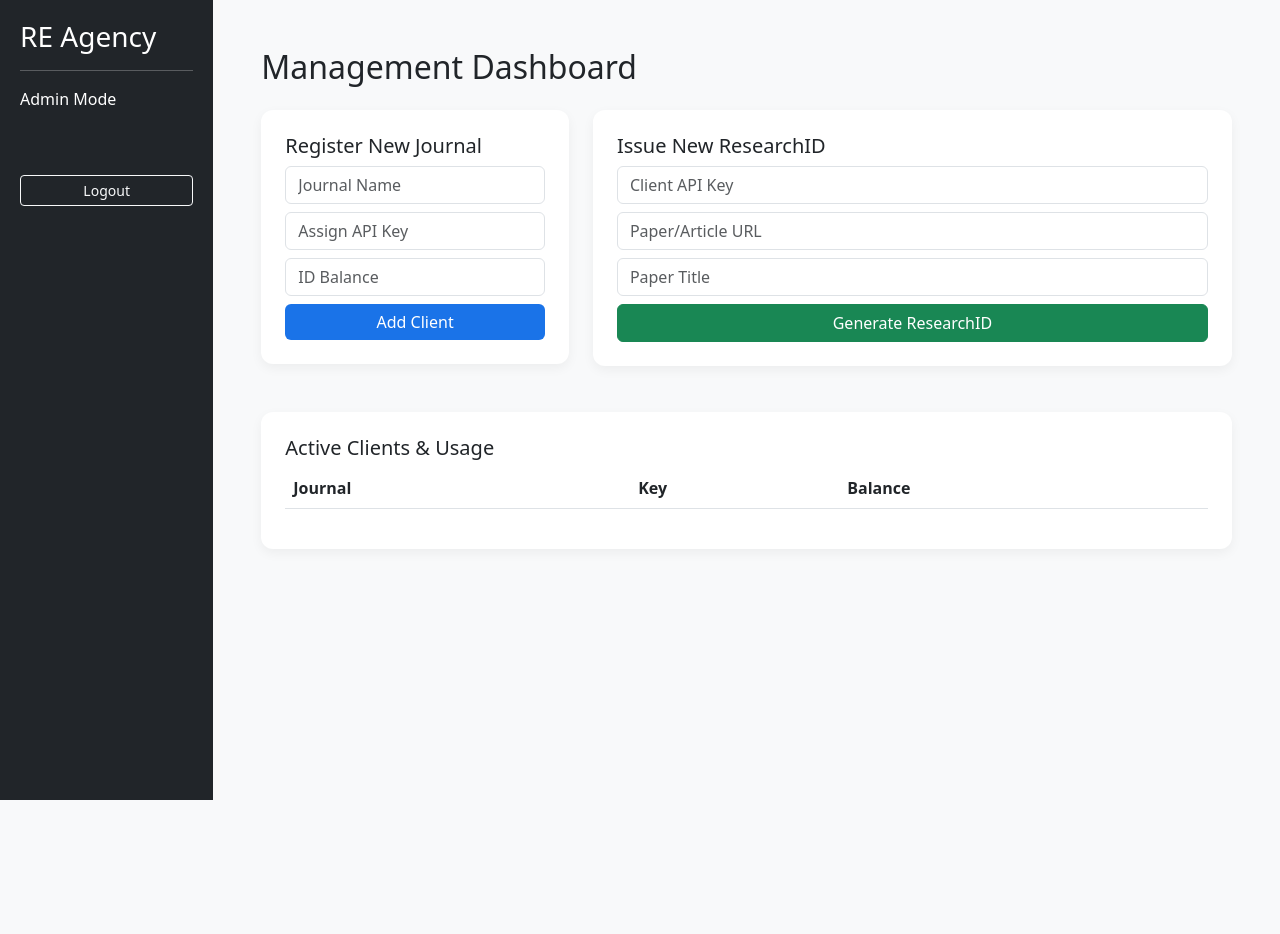
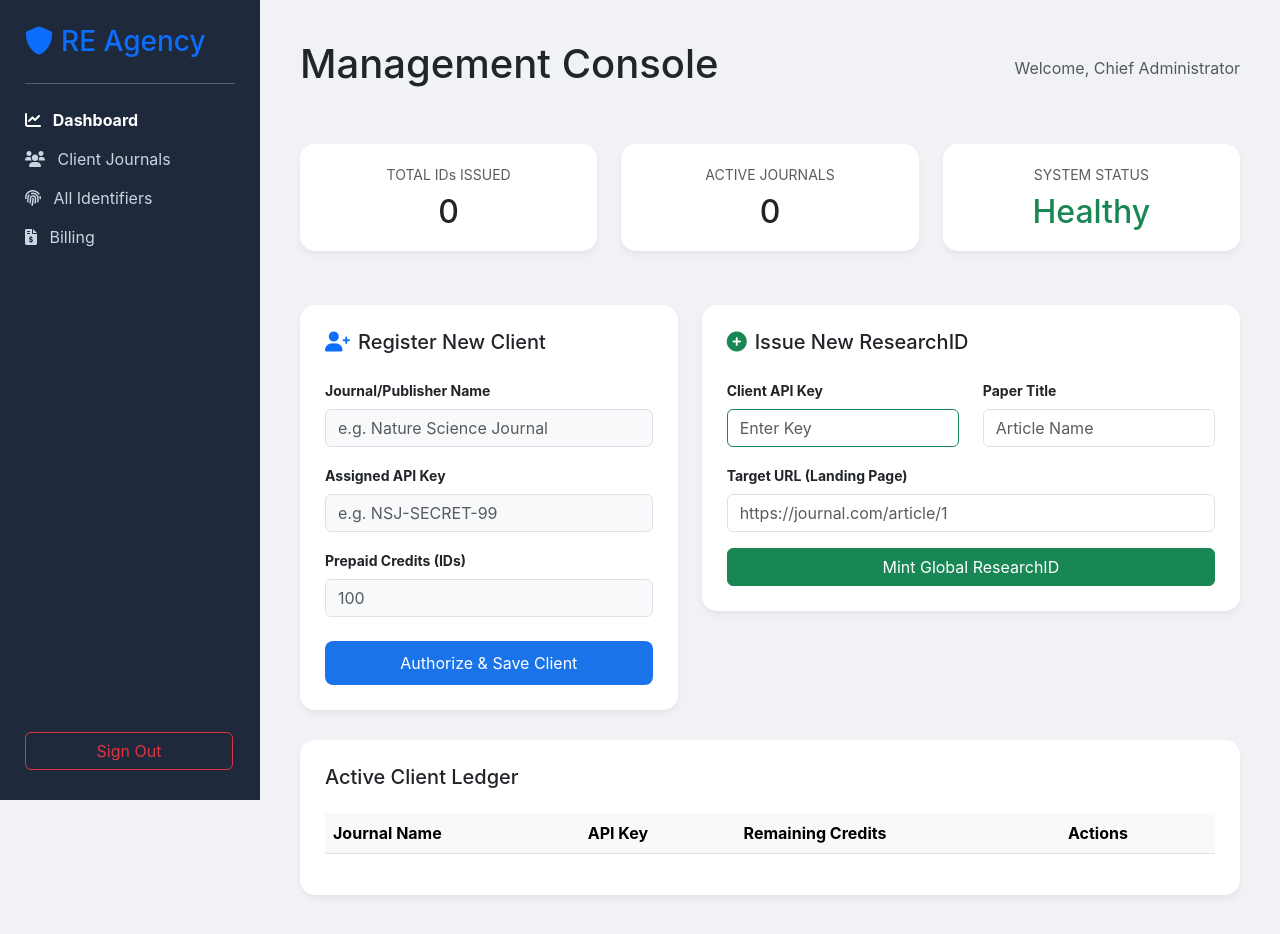
Before and after one commit to ayushgupta-hash/researchid-system, a website: page public/dashboard.html in a window 1280 px wide. Before the commit the page ends 800 px from the top, so only its background shows below. Drawn offline with nearby package versions, Linux system fonts and the light colour scheme; no server answers.

Commit message:
Update dashboard.html

```diff
--- a/public/dashboard.html
+++ b/public/dashboard.html
@@ -2,84 +2,183 @@
 <html lang="en">
 <head>
     <meta charset="UTF-8">
-    <title>ResearchID | Admin Panel</title>
+    <title>Research Edge | Admin Control Center</title>
     <link href="https://cdn.jsdelivr.net/npm/bootstrap@5.3.0/dist/css/bootstrap.min.css" rel="stylesheet">
+    <link rel="stylesheet" href="https://cdnjs.cloudflare.com/ajax/libs/font-awesome/6.0.0/css/all.min.css">
     <style>
-        body { background: #f8f9fa; }
-        .sidebar { background: #212529; min-height: 100vh; color: white; padding: 20px; }
-        .card { border: none; box-shadow: 0 4px 12px rgba(0,0,0,0.05); border-radius: 12px; }
-        .btn-primary { background: #1a73e8; border: none; }
+        :root { --primary: #1a73e8; --bg: #f0f2f5; }
+        body { background: var(--bg); font-family: 'Inter', sans-serif; }
+        .sidebar { background: #1e293b; min-height: 100vh; color: white; padding: 25px; position: fixed; width: 260px; }
+        .main { margin-left: 260px; padding: 40px; }
+        .stat-card { border: none; border-radius: 15px; transition: 0.3s; background: white; padding: 20px; box-shadow: 0 4px 6px rgba(0,0,0,0.05); }
+        .stat-card:hover { transform: translateY(-5px); }
+        .table-container { background: white; border-radius: 15px; padding: 25px; margin-top: 30px; box-shadow: 0 4px 6px rgba(0,0,0,0.05); }
+        .btn-primary { background: var(--primary); border: none; border-radius: 8px; padding: 10px 20px; }
+        .nav-link { color: #cbd5e1; margin-bottom: 15px; display: block; text-decoration: none; }
+        .nav-link.active { color: white; font-weight: bold; }
     </style>
 </head>
 <body>
-<div class="container-fluid">
-    <div class="row">
-        <div class="col-md-2 sidebar">
-            <h3>RE Agency</h3>
-            <hr>
-            <p>Admin Mode</p>
-            <a href="/" class="btn btn-outline-light btn-sm w-100 mt-5">Logout</a>
+
+<div class="sidebar">
+    <h3 class="mb-4 text-primary"><i class="fas fa-shield-alt me-2"></i>RE Agency</h3>
+    <hr class="mb-4">
+    <a href="#" class="nav-link active"><i class="fas fa-chart-line me-2"></i> Dashboard</a>
+    <a href="#" class="nav-link"><i class="fas fa-users me-2"></i> Client Journals</a>
+    <a href="#" class="nav-link"><i class="fas fa-fingerprint me-2"></i> All Identifiers</a>
+    <a href="#" class="nav-link"><i class="fas fa-file-invoice-dollar me-2"></i> Billing</a>
+    <div style="position: absolute; bottom: 30px; width: 80%;">
+        <a href="/" class="btn btn-outline-danger w-100">Sign Out</a>
+    </div>
+</div>
+
+<div class="main">
+    <div class="d-flex justify-content-between align-items-center mb-5">
+        <h1>Management Console</h1>
+        <div class="text-muted">Welcome, Chief Administrator</div>
+    </div>
+
+    <div class="row mb-4 text-center">
+        <div class="col-md-4">
+            <div class="stat-card">
+                <div class="text-muted small">TOTAL IDs ISSUED</div>
+                <div class="h2 mb-0 mt-2" id="totalIds">0</div>
+            </div>
         </div>
-        <div class="col-md-10 p-5">
-            <h2 class="mb-4">Management Dashboard</h2>
-            <div class="row">
-                <div class="col-md-4">
-                    <div class="card p-4 mb-4">
-                        <h5>Register New Journal</h5>
-                        <input type="text" id="newName" class="form-control mb-2" placeholder="Journal Name">
-                        <input type="text" id="newKey" class="form-control mb-2" placeholder="Assign API Key">
-                        <input type="number" id="newBal" class="form-control mb-2" placeholder="ID Balance">
-                        <button onclick="addClient()" class="btn btn-primary w-100">Add Client</button>
-                    </div>
-                </div>
-                <div class="col-md-8">
-                    <div class="card p-4">
-                        <h5>Issue New ResearchID</h5>
-                        <input type="text" id="mintKey" class="form-control mb-2" placeholder="Client API Key">
-                        <input type="url" id="mintUrl" class="form-control mb-2" placeholder="Paper/Article URL">
-                        <input type="text" id="mintTitle" class="form-control mb-2" placeholder="Paper Title">
-                        <button onclick="mintID()" class="btn btn-success w-100">Generate ResearchID</button>
-                        <div id="resultBox" class="alert alert-info mt-3" style="display:none"></div>
-                    </div>
-                </div>
+        <div class="col-md-4">
+            <div class="stat-card">
+                <div class="text-muted small">ACTIVE JOURNALS</div>
+                <div class="h2 mb-0 mt-2" id="totalClients">0</div>
             </div>
-            <div class="card p-4 mt-4">
-                <h5>Active Clients & Usage</h5>
-                <table class="table">
-                    <thead><tr><th>Journal</th><th>Key</th><th>Balance</th></tr></thead>
-                    <tbody id="clientTable"></tbody>
-                </table>
+        </div>
+        <div class="col-md-4">
+            <div class="stat-card">
+                <div class="text-muted small">SYSTEM STATUS</div>
+                <div class="h2 mb-0 mt-2 text-success">Healthy</div>
             </div>
         </div>
     </div>
+
+    <div class="row">
+        <div class="col-md-5">
+            <div class="table-container">
+                <h5 class="mb-4"><i class="fas fa-user-plus me-2 text-primary"></i>Register New Client</h5>
+                <div class="mb-3">
+                    <label class="form-label small fw-bold">Journal/Publisher Name</label>
+                    <input type="text" id="newName" class="form-control bg-light" placeholder="e.g. Nature Science Journal">
+                </div>
+                <div class="mb-3">
+                    <label class="form-label small fw-bold">Assigned API Key</label>
+                    <input type="text" id="newKey" class="form-control bg-light" placeholder="e.g. NSJ-SECRET-99">
+                </div>
+                <div class="mb-4">
+                    <label class="form-label small fw-bold">Prepaid Credits (IDs)</label>
+                    <input type="number" id="newBal" class="form-control bg-light" placeholder="100">
+                </div>
+                <button onclick="addClient()" class="btn btn-primary w-100">Authorize & Save Client</button>
+            </div>
+        </div>
+
+        <div class="col-md-7">
+            <div class="table-container">
+                <h5 class="mb-4"><i class="fas fa-plus-circle me-2 text-success"></i>Issue New ResearchID</h5>
+                <div class="row">
+                    <div class="col-md-6 mb-3">
+                        <label class="form-label small fw-bold">Client API Key</label>
+                        <input type="text" id="mintKey" class="form-control border-success" placeholder="Enter Key">
+                    </div>
+                    <div class="col-md-6 mb-3">
+                        <label class="form-label small fw-bold">Paper Title</label>
+                        <input type="text" id="mintTitle" class="form-control" placeholder="Article Name">
+                    </div>
+                </div>
+                <div class="mb-3">
+                    <label class="form-label small fw-bold">Target URL (Landing Page)</label>
+                    <input type="url" id="mintUrl" class="form-control" placeholder="https://journal.com/article/1">
+                </div>
+                <button onclick="mintID()" class="btn btn-success w-100">Mint Global ResearchID</button>
+                <div id="resultBox" class="alert alert-success mt-3" style="display:none; border-left: 5px solid #198754;">
+                    <small>ID successfully registered:</small><br>
+                    <strong id="finalID" class="user-select-all"></strong>
+                </div>
+            </div>
+        </div>
+    </div>
+
+    <div class="table-container">
+        <h5 class="mb-4">Active Client Ledger</h5>
+        <div class="table-responsive">
+            <table class="table align-middle">
+                <thead class="table-light">
+                    <tr>
+                        <th>Journal Name</th>
+                        <th>API Key</th>
+                        <th>Remaining Credits</th>
+                        <th>Actions</th>
+                    </tr>
+                </thead>
+                <tbody id="clientTable"></tbody>
+            </table>
+        </div>
+    </div>
 </div>
+
 <script>
-    async function loadStats() {
+    async function loadData() {
         const res = await fetch('/api/admin/stats');
         const data = await res.json();
+        document.getElementById('totalIds').innerText = data.total;
+        document.getElementById('totalClients').innerText = data.clients.length;
+
         const table = document.getElementById('clientTable');
         table.innerHTML = "";
         data.clients.forEach(c => {
-            table.innerHTML += `<tr><td>${c.name}</td><td><code>${c.api_key}</code></td><td>${c.balance}</td></tr>`;
+            table.innerHTML += `
+                <tr>
+                    <td class="fw-bold">${c.name}</td>
+                    <td><code class="text-primary">${c.api_key}</code></td>
+                    <td><span class="badge bg-${c.balance < 10 ? 'danger' : 'success'}">${c.balance} IDs</span></td>
+                    <td><button class="btn btn-sm btn-outline-primary"><i class="fas fa-edit"></i> Edit</button></td>
+                </tr>`;
         });
     }
+
     async function addClient() {
-        const payload = { name: document.getElementById('newName').value, apiKey: document.getElementById('newKey').value, balance: document.getElementById('newBal').value };
-        await fetch('/api/admin/add-client', { method: 'POST', headers: {'Content-Type': 'application/json'}, body: JSON.stringify(payload) });
-        alert("Client Added!"); loadStats();
+        const payload = {
+            name: document.getElementById('newName').value,
+            apiKey: document.getElementById('newKey').value,
+            balance: document.getElementById('newBal').value
+        };
+        const res = await fetch('/api/admin/add-client', {
+            method: 'POST',
+            headers: {'Content-Type': 'application/json'},
+            body: JSON.stringify(payload)
+        });
+        if(res.ok) { alert("Client Registered Successfully!"); loadData(); }
     }
+
     async function mintID() {
-        const payload = { apiKey: document.getElementById('mintKey').value, targetUrl: document.getElementById('mintUrl').value, title: document.getElementById('mintTitle').value };
-        const res = await fetch('/api/mint', { method: 'POST', headers: {'Content-Type': 'application/json'}, body: JSON.stringify(payload) });
+        const payload = {
+            apiKey: document.getElementById('mintKey').value,
+            targetUrl: document.getElementById('mintUrl').value,
+            title: document.getElementById('mintTitle').value
+        };
+        const res = await fetch('/api/mint', {
+            method: 'POST',
+            headers: {'Content-Type': 'application/json'},
+            body: JSON.stringify(payload)
+        });
         const data = await res.json();
         if(data.success) {
             const box = document.getElementById('resultBox');
             box.style.display = 'block';
-            box.innerText = "ID Generated: " + window.location.origin + "/id/" + data.researchID;
-            loadStats();
+            document.getElementById('finalID').innerText = window.location.origin + "/id/" + data.researchID;
+            loadData();
+        } else {
+            alert("Error: " + data.error);
         }
     }
-    loadStats();
+    loadData();
 </script>
 </body>
 </html>
```
